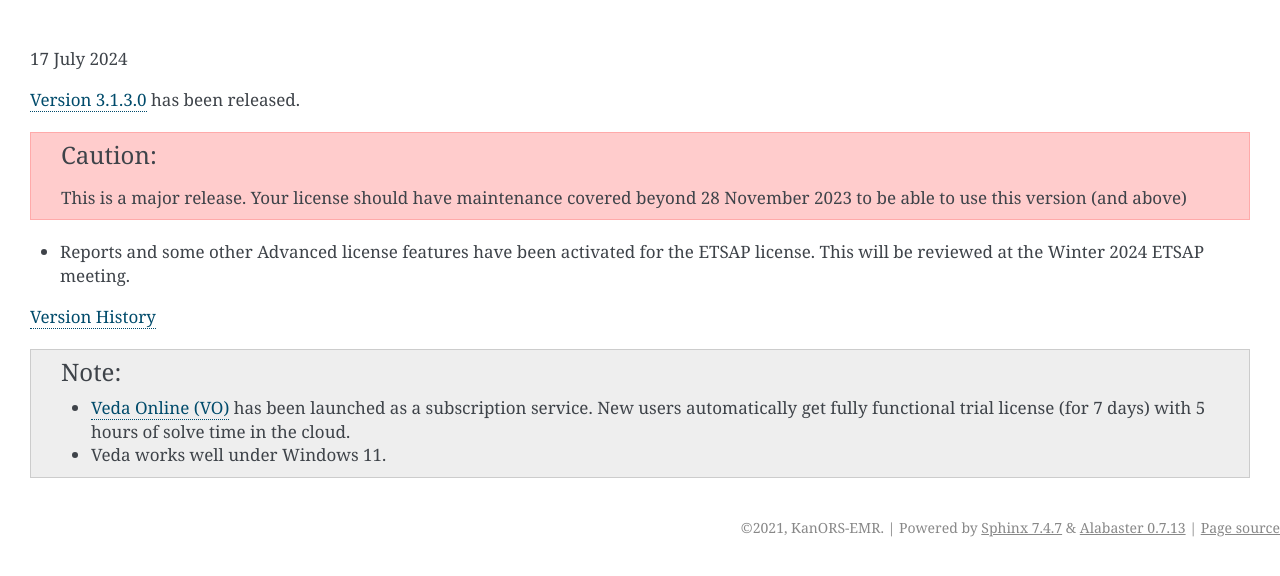
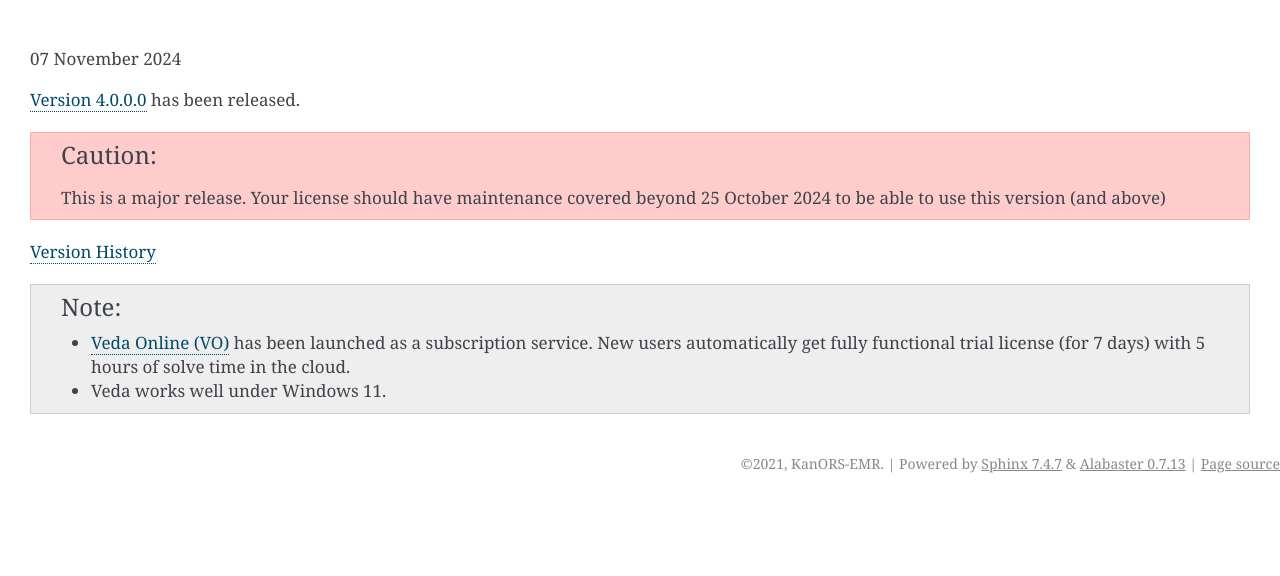
Before and after one commit to kanors-emr/Veda-start-page-news, a Sphinx documentation site: the page built from docs/source/index.rst, in a window 1280 px wide. Shown: the top 576 px of the page. Built offline with Sphinx 7.4.7, drawn with Linux system fonts in a browser that asks for light colours.

Commit message:
no message

```diff
--- a/docs/source/index.rst
+++ b/docs/source/index.rst
@@ -5,14 +5,13 @@
 
 .. .. topic::
 
-17 July 2024
+07 November 2024
 
-`Version 3.1.3.0 <https://github.com/kanors-emr/Veda2.0-Installation/releases/latest/>`_ has been released.
+`Version 4.0.0.0 <https://github.com/kanors-emr/Veda2.0-Installation/releases/tag/v4.0.0.0>`_ has been released.
 
 .. caution::
-   This is a major release. Your license should have maintenance covered beyond 28 November 2023 to be able to use this version (and above)
+   This is a major release. Your license should have maintenance covered beyond 25 October 2024 to be able to use this version (and above)
 
-* Reports and some other Advanced license features have been activated for the ETSAP license. This will be reviewed at the Winter 2024 ETSAP meeting.
 
 `Version History <https://veda-documentation.readthedocs.io/en/latest/pages/version_history.html>`_
 
```
